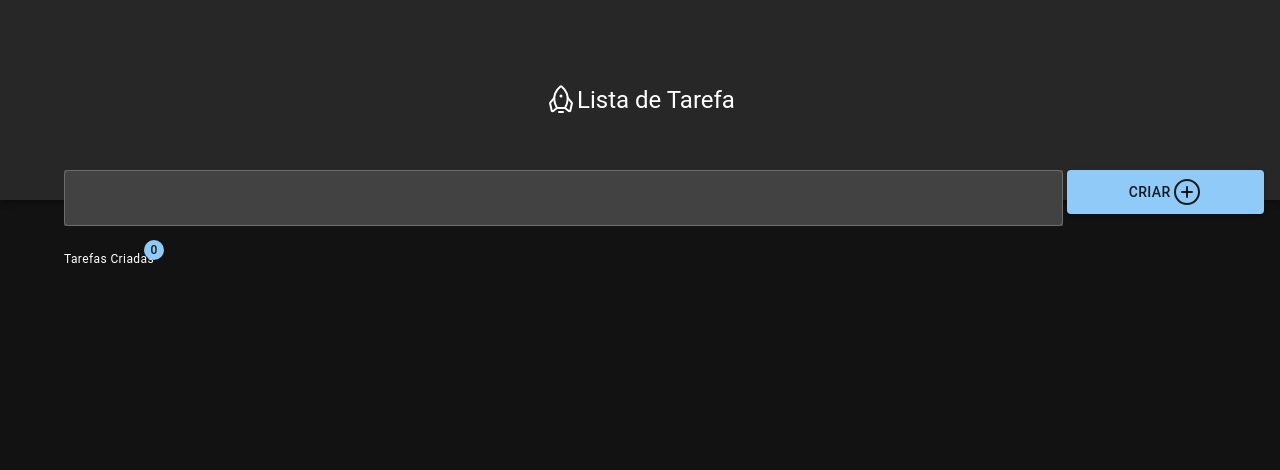
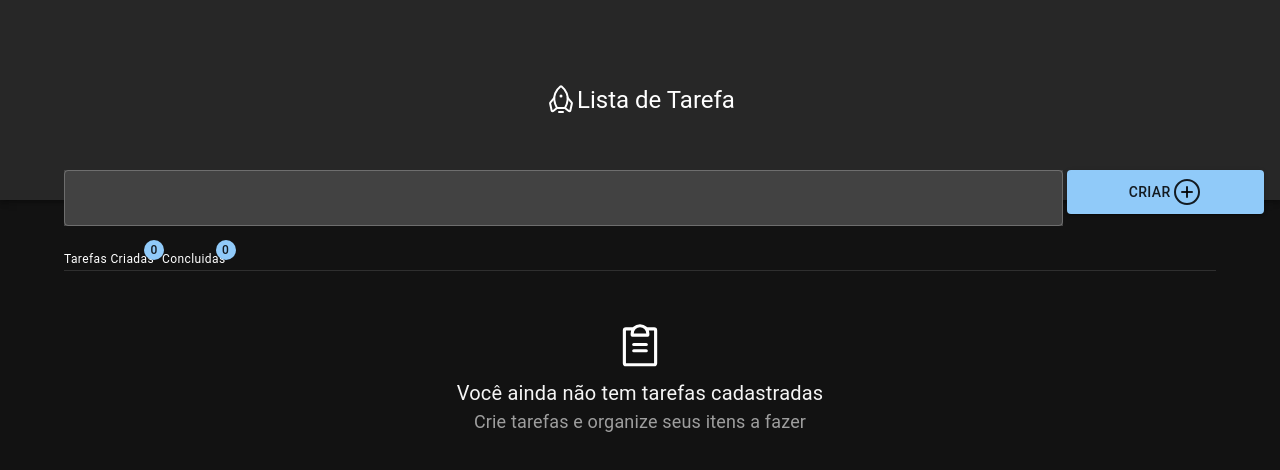
Before and after one commit to Sandra-Sedano/appTodosList, a React (Vite) app: page / in a window 1280 px wide. Shown: the top 470 px of the page. Built offline with nearby package versions, Linux system fonts and the light colour scheme.

Commit message:
layoutTarefasCadastradas

```diff
--- a/src/App.tsx
+++ b/src/App.tsx
@@ -1,7 +1,9 @@
 import { Theme } from "./theme/Theme"
-import { AppBar, Badge, Button, colors, Grid, TextField, Toolbar, Typography, useTheme } from "@mui/material";
-import { Container } from "@mui/system";
-import { PlusCircle, Rocket } from "phosphor-react";
+import { AppBar, Badge, Button, colors, Divider, Grid, TextField, Toolbar, Typography, useTheme } from "@mui/material";
+import { Container, spacing } from "@mui/system";
+import { PlusCircle, Rocket, ClipboardText } from "phosphor-react";
+import { grey } from '@mui/material/colors';
+import { useState } from 'react';
 
 function App() {
   const tema = useTheme()
@@ -50,17 +52,47 @@ function App() {
             <Grid container spacing={tema.spacing(1)}>
               <Grid item>
                 <Typography variant="caption" sx={{
-                  display:'flex',
-                  alignItems:'center',
-                  gap:tema.spacing(1)
+                  display: 'flex',
+                  alignItems: 'center',
+                  gap: tema.spacing(1)
 
                 }}>
-                 <Badge color='primary' badgeContent={0} showZero> Tarefas Criadas</Badge>
-
+                  <Badge color='primary' badgeContent={0} showZero> Tarefas Criadas</Badge>
+                  <Badge  color='primary' badgeContent={0} showZero> Concluidas</Badge>
                 </Typography>
 
               </Grid>
+
             </Grid>
+
+            <Divider />
+
+            <Grid  container sx={{
+              textAlign: 'center',
+              alignItems: 'center',
+             padding: '50px',
+
+            }}>
+              <Grid xl={12} xs={12}>
+                <ClipboardText size={50} />
+                <Typography sx={{
+                  color: colors.grey[100],
+                  fontSize: '20px'
+
+                }}>
+                  Você ainda não tem tarefas cadastradas
+                </Typography>
+
+                <Typography sx={{
+                  color: colors.grey[500],
+                  fontSize: '18px'
+                }}>
+                  Crie tarefas e organize seus itens a fazer
+                </Typography>
+              </Grid>
+
+            </Grid>
+
           </Container>
         </main>
       </Theme>
```
